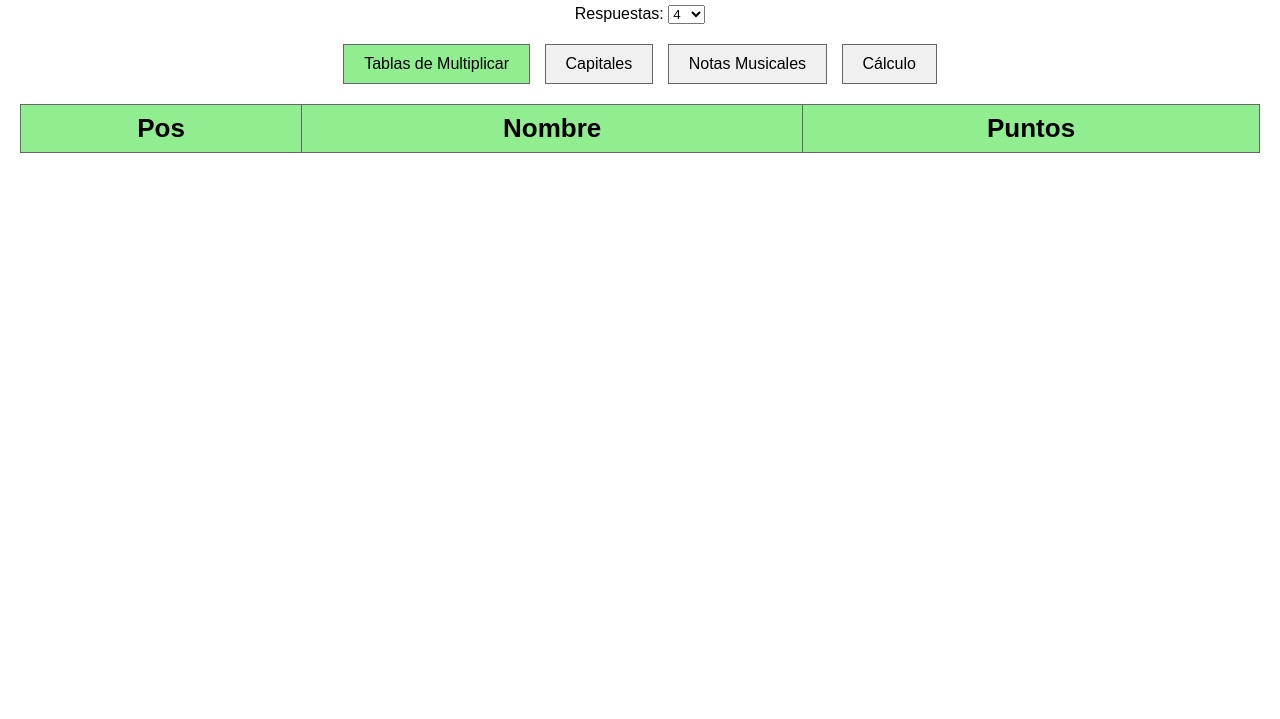
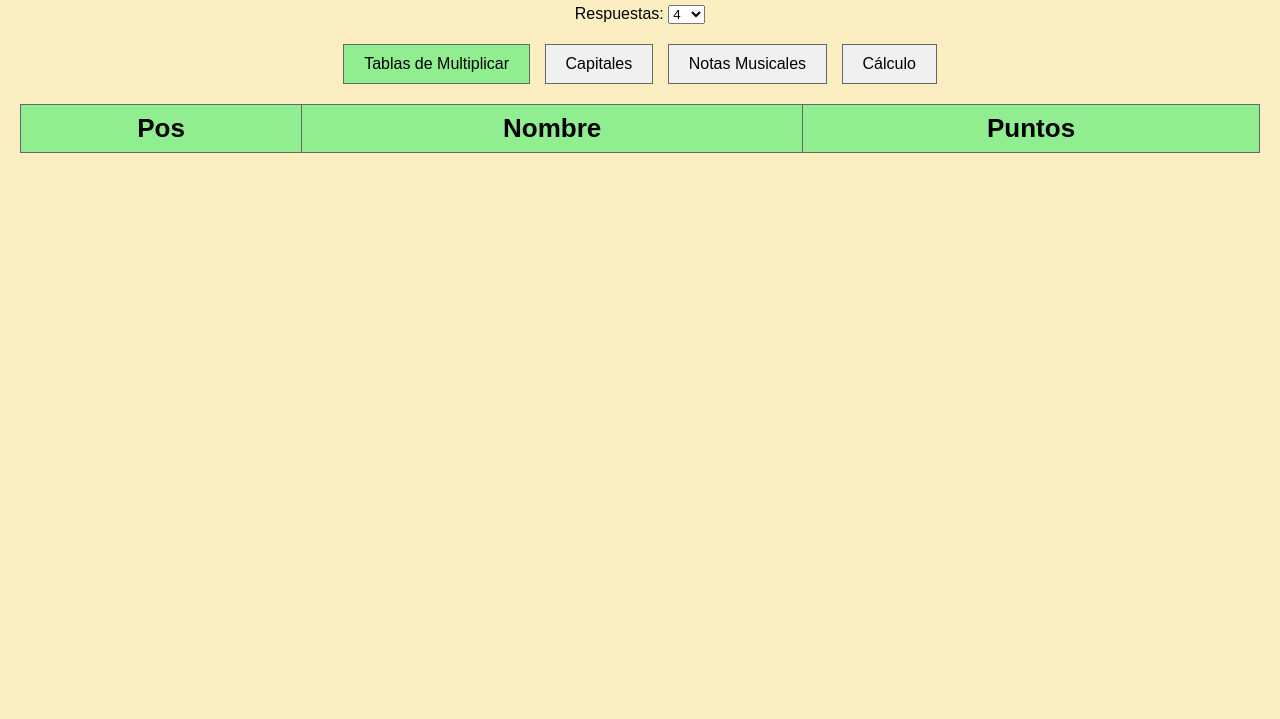
Before and after one commit to rafgim2/ARSchoolQuizLeaderboards, a plain HTML site: page index.html in a window 1280 px wide. Shown: the part 81-800 px from the top of the page. Drawn offline with Linux system fonts and the light colour scheme; no server answers.

Commit message:
Update index.html

```diff
--- a/index.html
+++ b/index.html
@@ -7,6 +7,7 @@
     <style>
       body {
         font-family: sans-serif;
+        background-color: #fbeec1;
         margin: 20px;
       }
       h1 {
```
